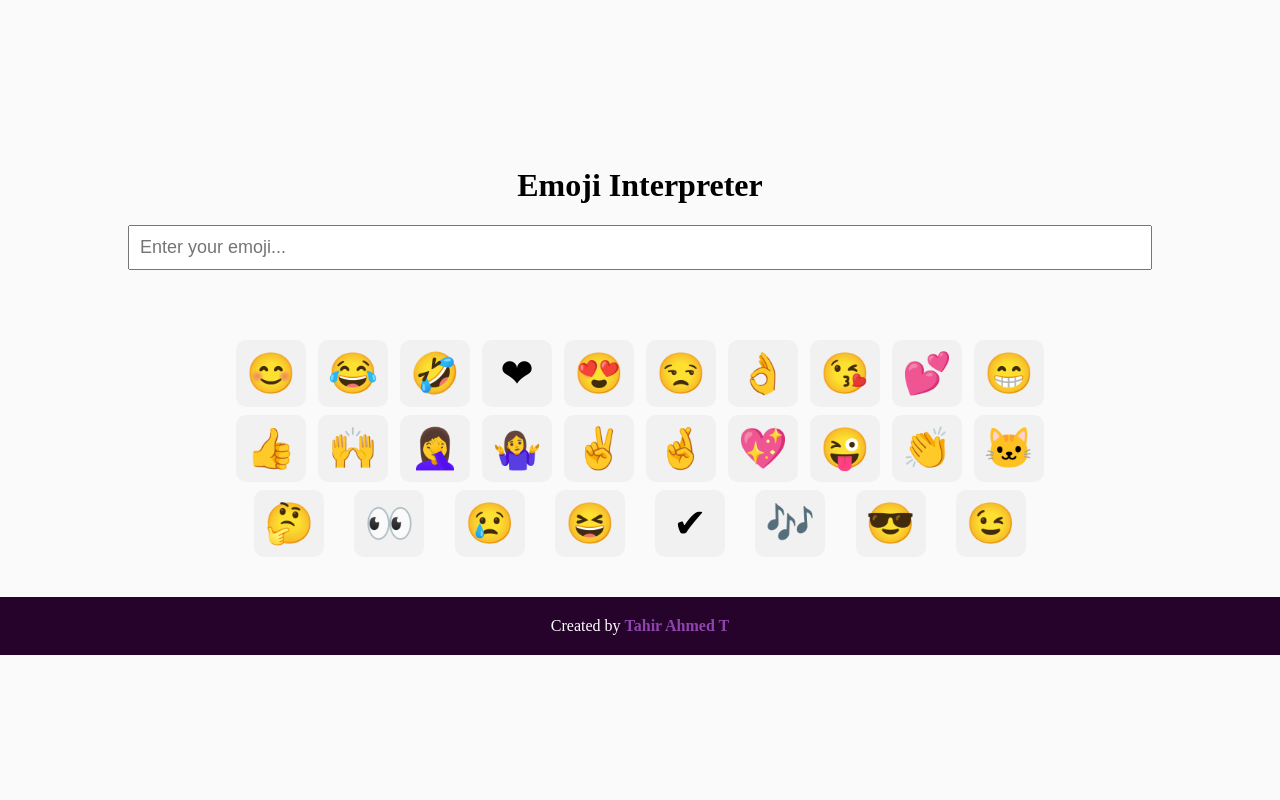
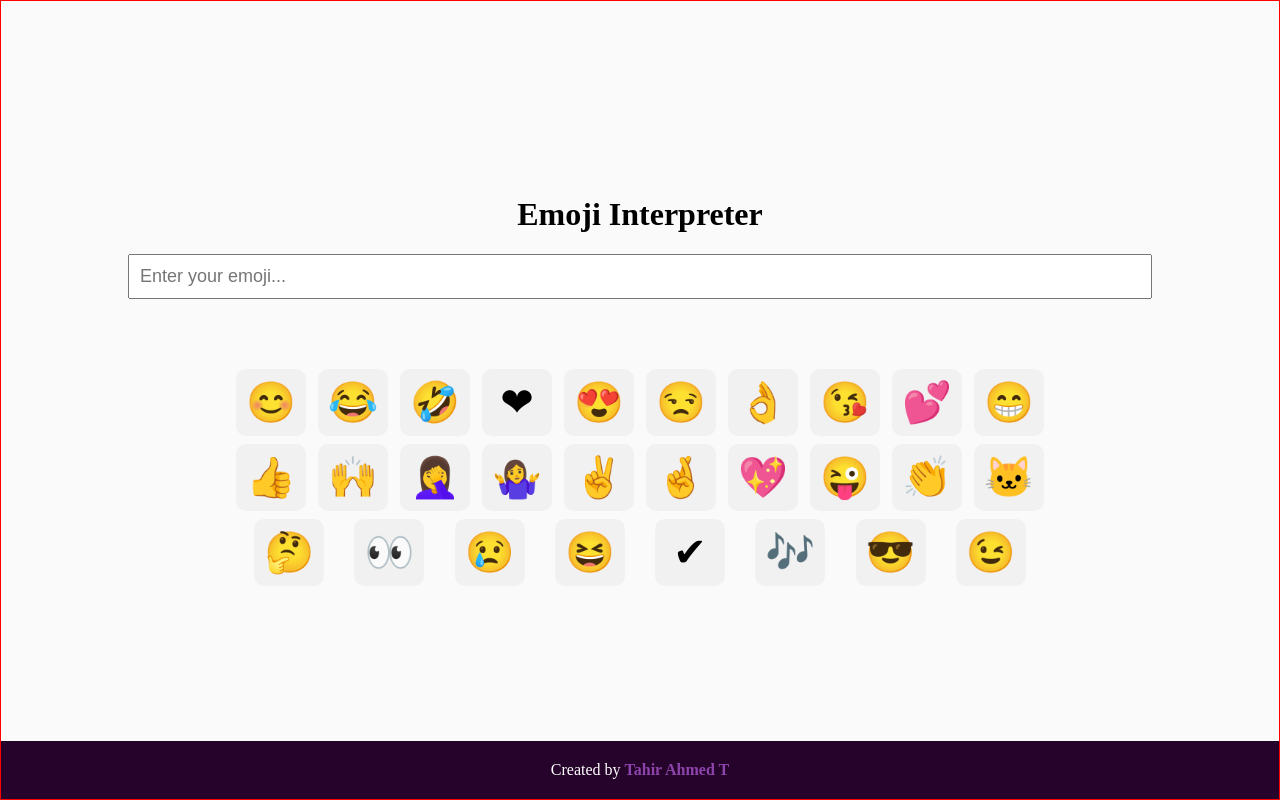
Before and after one commit to ttahm3d/noegcamp-markEight, a React (Create React App) app: page / in a window 1280 px wide. Built offline with nearby package versions, Linux system fonts and the light colour scheme.

Commit message:
fixed footer

```diff
--- a/src/styles.css
+++ b/src/styles.css
@@ -9,7 +9,9 @@ body {
   justify-content: center;
   margin: 0;
   min-height: 100vh;
+  border: 1px solid red;
   text-align: center;
+  position: relative;
 }
 
 .meaning {
@@ -46,6 +48,10 @@ footer {
   background-color: #26032b;
   margin-top: auto;
   color: white;
+  position: absolute;
+  width: 100%;
+  bottom: 0;
+  left: 0;
 }
 
 footer a {
```
